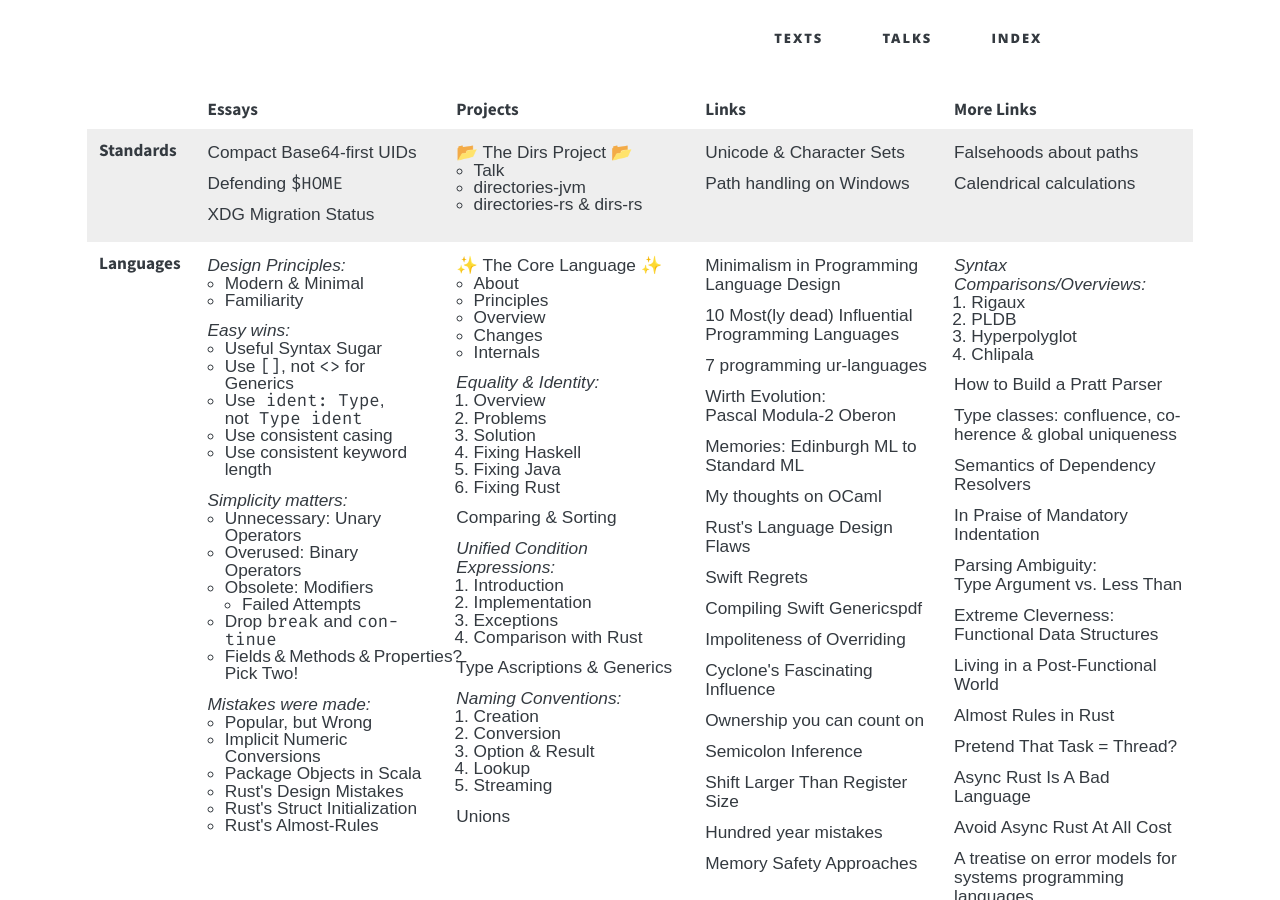
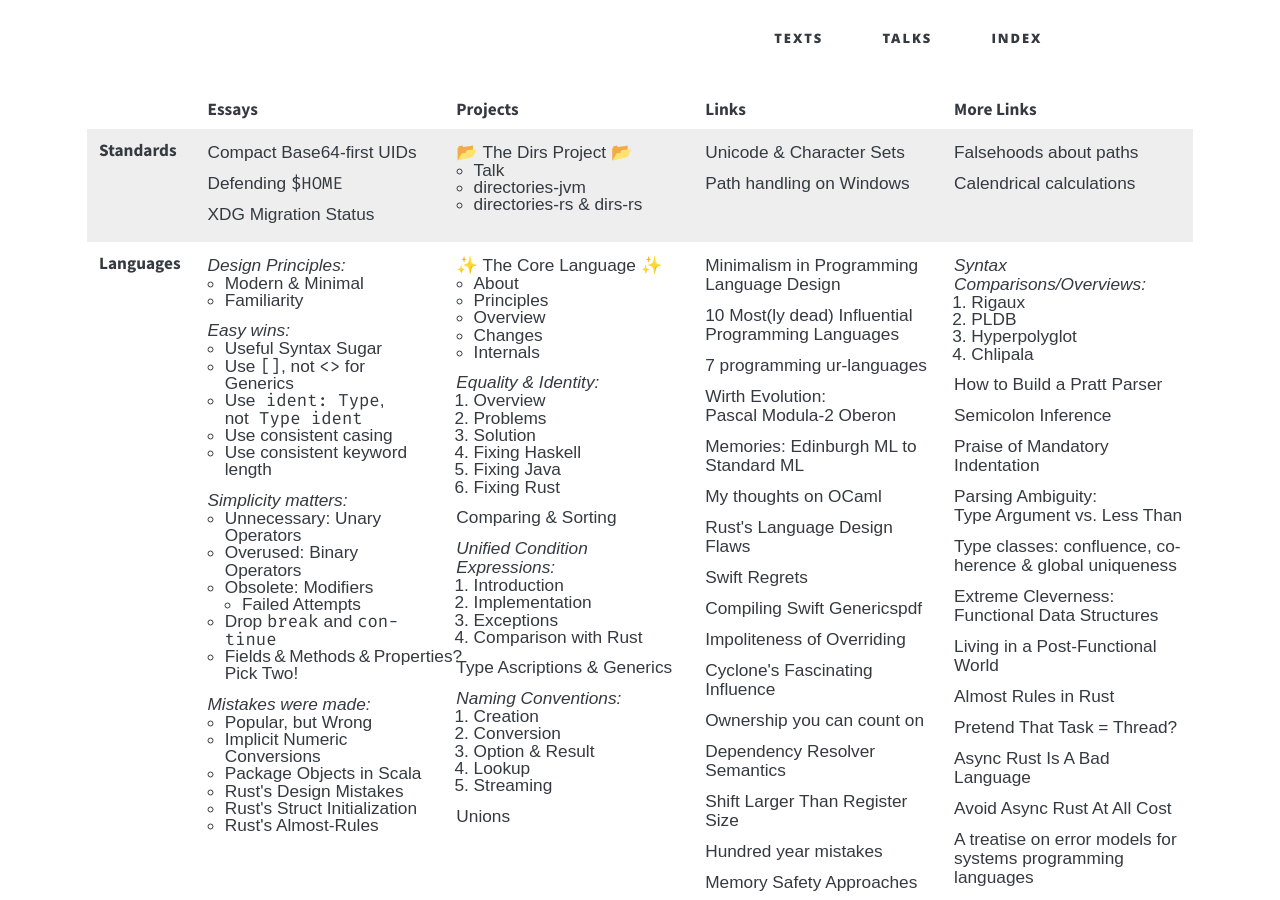
Before and after one commit to soc/soc.me, a Jekyll site: the page built from index.md, in a window 1280 px wide and 900 px high. Built offline with Jekyll 4.4.1, drawn with Linux system fonts in a browser that asks for light colours; some web fonts are replaced.

Commit message:
rearrange links on index page

```diff
--- a/index.md
+++ b/index.md
@@ -133,7 +133,7 @@
       <div><a href="https://journal.stuffwithstuff.com/2012/12/19/the-impoliteness-of-overriding-methods/">Impoliteness of Overriding</a></div>
       <div><a href="https://pling.jondgoodwin.com/post/cyclone/">Cyclone's Fascinating Influence</a></div>
       <div><a href="https://muxup.com/2023q4/ownership-you-can-count-on">Ownership you can count on</a></div>
-      <div><a href="https://pling.jondgoodwin.com/post/semicolon-inference/">Semicolon Inference</a></div>
+      <div><a href="https://eed3si9n.com/dependency-resolver-semantics" class="compact">Dependency Resolver Semantics</a></div>
       <div><a href="https://devblogs.microsoft.com/oldnewthing/20230904-00/?p=108704" class="compact">Shift Larger Than Register Size</a></div>
       <div><a href="https://ericlippert.com/2020/02/27/hundred-year-mistakes/">Hundred year mistakes</a></div>
       <div><a href="https://verdagon.dev/grimoire/grimoire">Memory Safety Approaches</a></div>
@@ -148,10 +148,10 @@
         </ol>
       </div>
       <div><a href="https://pablosabater.dev/posts/how-to-build-a-pratt-parser/">How to Build a Pratt Parser</a></div>
+      <div><a href="https://pling.jondgoodwin.com/post/semicolon-inference/">Semicolon Inference</a></div>
+      <div><a href="https://okasaki.blogspot.com/2008/02/in-praise-of-mandatory-indentation-for.html" class="compact">Praise of Mandatory Indentation</a></div>
+      <div><a href="https://keleshev.com/parsing-ambiguity-type-argument-v-less-than">Parsing Ambiguity:<br/>Type Argument vs. Less Than</a></div>
       <div><a href="http://blog.ezyang.com/2014/07/type-classes-confluence-coherence-global-uniqueness/">Type classes: confluence, coherence & global uniqueness</a></div>
-      <div><a href="https://eed3si9n.com/dependency-resolver-semantics">Semantics of Dependency Resolvers</a></div>
-      <div><a href="https://okasaki.blogspot.com/2008/02/in-praise-of-mandatory-indentation-for.html">In Praise of Mandatory Indentation</a></div>
-      <div><a href="https://keleshev.com/parsing-ambiguity-type-argument-v-less-than">Parsing Ambiguity:<br/>Type Argument vs. Less Than</a></div>
       <div><a href="https://www.youtube.com/watch?v=pNhBQJN44YQ">Extreme Cleverness:<br/>Functional Data Structures</a></div>
       <div><a href="https://www.youtube.com/watch?v=8OJ_-L1QcDw" class="compact">Living in a Post-Functional World</a></div>
       <div><a href="https://matklad.github.io/2022/07/10/almost-rules.html">Almost Rules in Rust</a></div>
```
